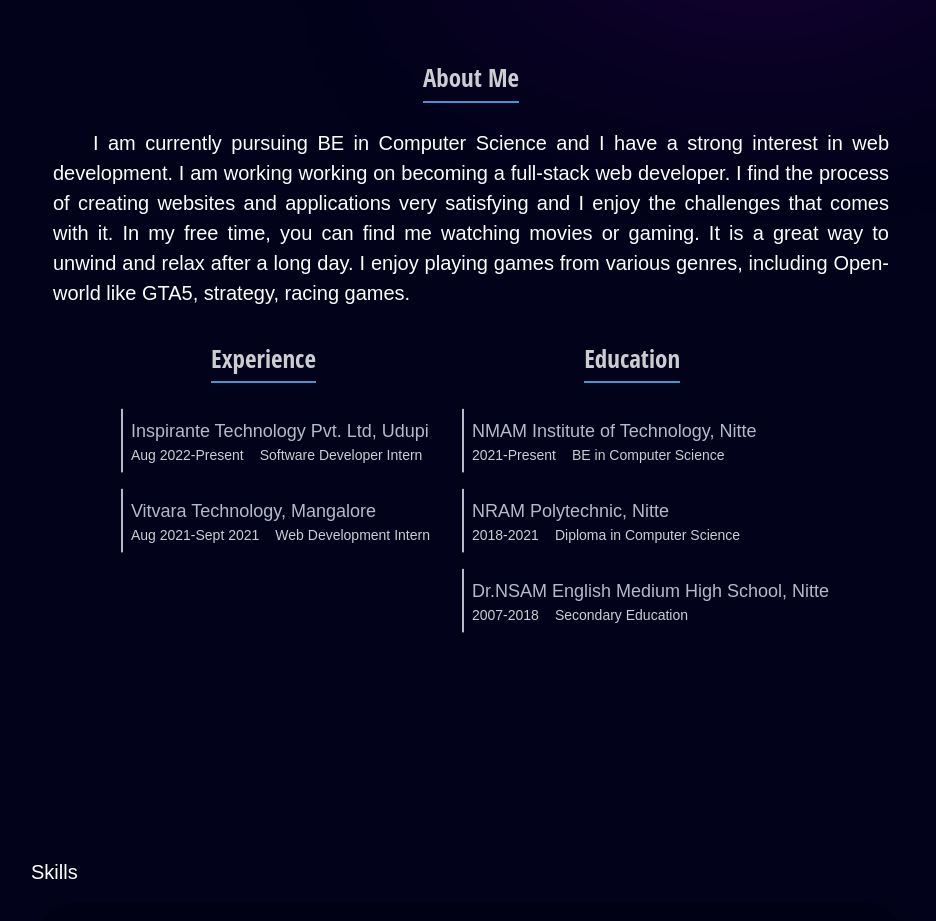
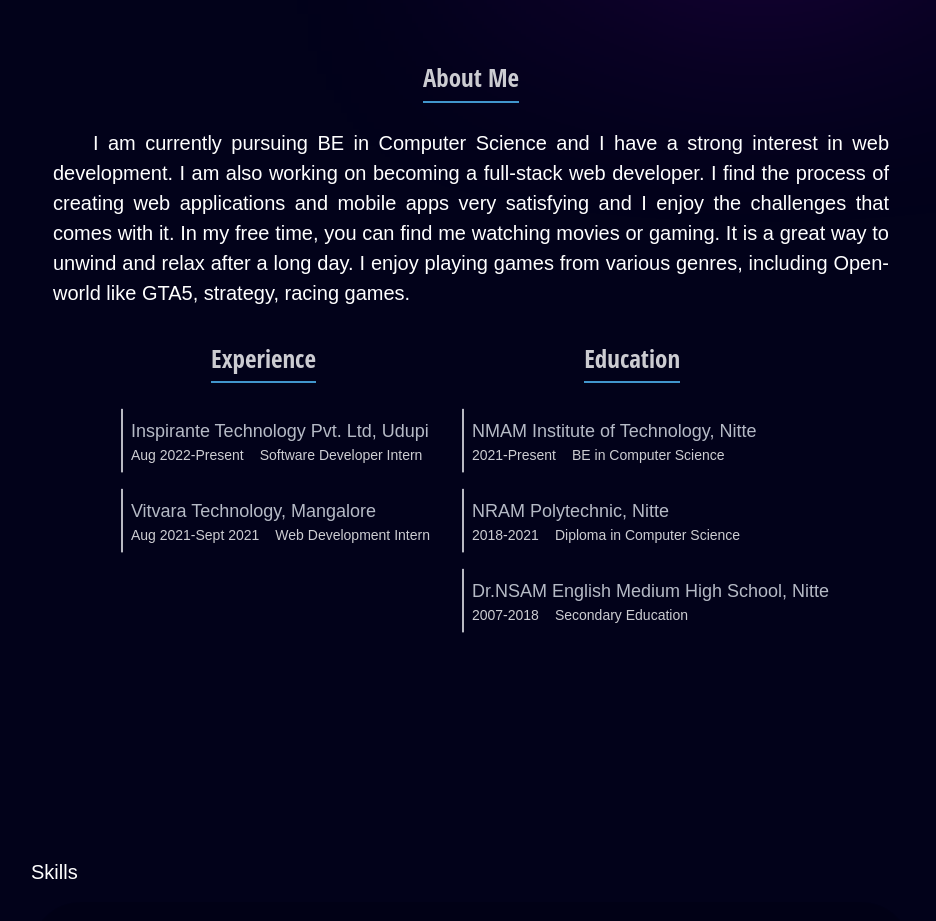
Before and after one commit to keerthan-ns/portfolio, a React (Create React App) app: page / in a window 1280 px wide. Shown: the part 860-1781 px from the top of the page, without its empty margins (169-1105 px from the left). Built offline with nearby package versions, Linux system fonts and the light colour scheme.

Commit message:
[fix] text-align

```diff
--- a/src/components/about/about.jsx
+++ b/src/components/about/about.jsx
@@ -36,10 +36,10 @@ function About() {
       <div id="about" className='container abt-container'>
         <h2>
           <span>About Me</span> <br />
-          <p className='indent-10 text-justify'>
+          <p className=' indent-10 text-justify'>
             I am currently pursuing BE in Computer Science and  I have a strong interest in web development.
-            I am working working on becoming a full-stack web developer. I find the process of creating websites and applications very satisfying and I enjoy the challenges that comes with it.
-          In my free time, you can find me watching movies or gaming. It is a great way to unwind and relax after a long day. I enjoy playing games from various
+            I am also working on becoming a full-stack web developer. I find the process of creating web applications and mobile apps very satisfying and I enjoy the challenges that comes with it.
+            In my free time, you can find me watching movies or gaming. It is a great way to unwind and relax after a long day. I enjoy playing games from various
             genres, including Open-world like GTA5, strategy, racing games.
           </p>
         </h2>
```
